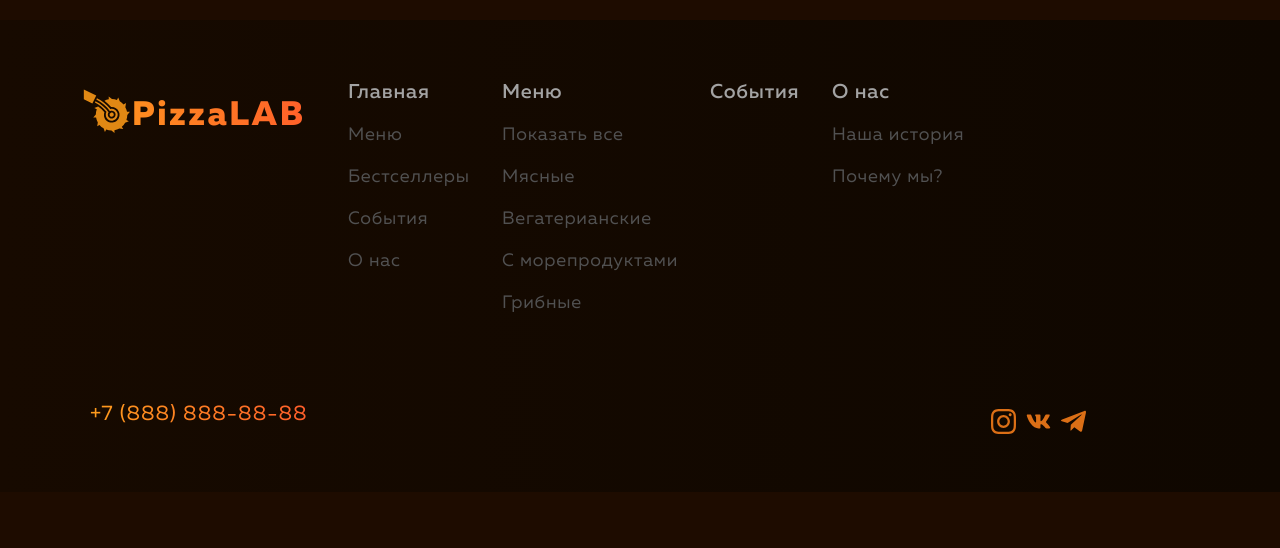
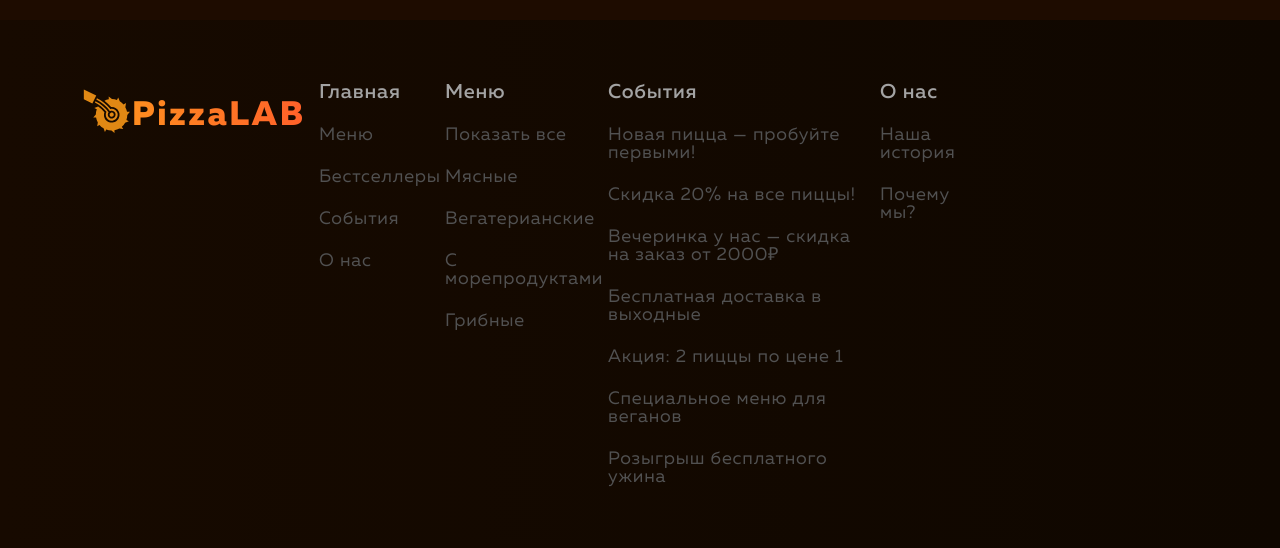
Before and after one commit to kimmito/pizzaLab, a React (Create React App) app: page / in a window 1280 px wide. Shown: the part 6832-7380 px from the top of the page. Before the commit the page ends 7324 px from the top, so only its background shows below. Built offline with nearby package versions, Linux system fonts and the light colour scheme; grey boxes are pictures that could not be loaded.

Commit message:
eventLinks added

```diff
--- a/src/Components/App.jsx
+++ b/src/Components/App.jsx
@@ -6,14 +6,17 @@ import Events from './Events';
 import About from './About';
 import Footer from './Footer';
 import sampleMenu from '../sample-menu';
+import sampleEvents from "./../sample-events"
 import "https://cdn.jsdelivr.net/npm/bootstrap@5.3.5/dist/js/bootstrap.bundle.min.js";
 class App extends React.Component {
   state = {
     menu: sampleMenu,
+    events: sampleEvents,
     currentCategory: null,
-    events: {},
     order: {},
   }
+
+
 
   handleCategoryChange = (category) => {
     this.setState({ currentCategory: category });
@@ -42,10 +45,10 @@ class App extends React.Component {
             addToOrder={this.addToOrder}
             renderCart={this.renderCart}
           />
-          <Events />
+          <Events events={this.state.events}/>
           <About />
         </main>
-        <Footer handleCategoryChange={this.handleCategoryChange} />
+        <Footer handleCategoryChange={this.handleCategoryChange} events={this.state.events}/>
       </div>
     );
   }
--- a/src/Components/Events.jsx
+++ b/src/Components/Events.jsx
@@ -1,15 +1,10 @@
 import React from "react"
 import Event from "./Event";
-import sampleEvents from "./../sample-events"
 
 class Events extends React.Component{
-    state = {
-        events: sampleEvents,
-    }
-
     renderEvents = () => {
-        return this.state.events.map((event) => (
-            <li key={event.id} className="events__item">
+        return this.props.events.map((event) => (
+            <li id={`event${event.id}`} key={event.id} className="events__item">
                 <Event event={event} />
             </li>
         ));
--- a/src/Components/Footer.jsx
+++ b/src/Components/Footer.jsx
@@ -5,9 +5,17 @@ import { FaInstagram, FaVk, FaTelegramPlane } from "react-icons/fa";
 
 const Footer = (props) => {
 
-    const handleClick = (target) => {
-
-    }
+    const renderEventsList = () => {
+        return(
+            <ul className="footer__nav__list">
+                <li className="footer__nav__item footer__nav-head"><a href="#events" className="footer__nav__link">События</a></li>
+                {props.events.map(event => (
+                    event.active ?
+                <li className="footer__nav__item"><a href={`event${event.id}`} className="footer__nav__link">{event.title}</a></li>
+                : null
+            ))}
+            </ul>
+    )}
 
     return(
         <div className="footer">
@@ -36,9 +44,7 @@ const Footer = (props) => {
                         <li className="footer__nav__item" onClick={() => props.handleCategoryChange("с морепродуктами")}><a href="#menu" className="footer__nav__link">С морепродуктами</a></li>
                         <li className="footer__nav__item" onClick={() => props.handleCategoryChange("грибная")}><a href="#menu" className="footer__nav__link">Грибные</a></li>
                     </ul>
-                    <ul className="footer__nav__list">
-                        <li className="footer__nav__item footer__nav-head"><a href="#events" className="footer__nav__link">События</a></li>
-                    </ul>
+                    {renderEventsList()}
                     <ul className="footer__nav__list">
                         <li className="footer__nav__item footer__nav-head"><a href="#about" className="footer__nav__link">О нас</a></li>
                         <li className="footer__nav__item"><a href="#ourHistory" className="footer__nav__link">Наша история</a></li>
--- a/src/sample-events.js
+++ b/src/sample-events.js
@@ -5,6 +5,7 @@ const sampleEvents = [
     background_image: "images/events/1.jpg",
     link: "https://pizzeria.ru/new",
     active: true,
+
 
   },
   {
```
